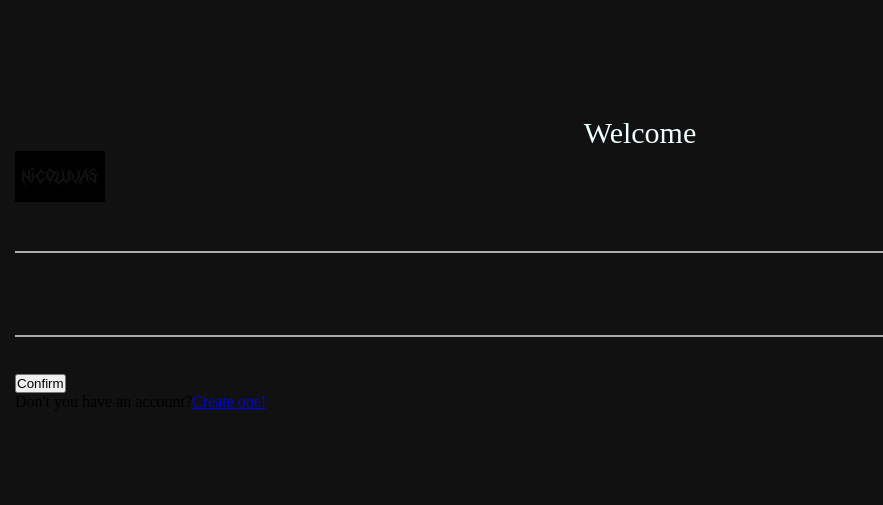
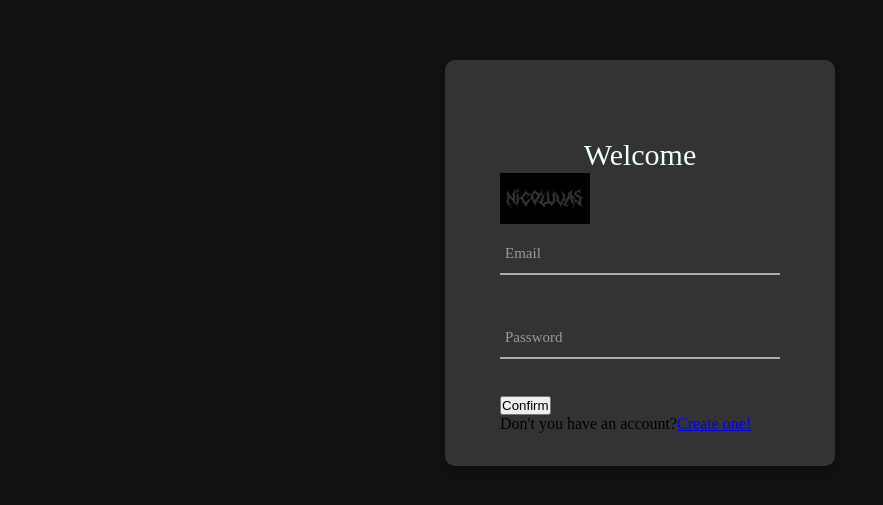
Before and after one commit to nicoluvas/jsx-playground, a React (Create React App) app: page / in a window 1280 px wide. Shown: the part 137-642 px from the top of the page, without its empty margins (0-883 px from the left). Built offline with nearby package versions, Linux system fonts and the light colour scheme.

Commit message:
stylish
more styles

```diff
--- a/src/App.css
+++ b/src/App.css
@@ -22,6 +22,16 @@
 }
 
 .wrap-login{
+    width: 390px;
+    background-color: #333;
+    border-radius: 10px;
+    overflow: hidden;
+    padding: 77px 55px 33px 55px;
+
+    box-shadow: 0 5px 10px 0px rgba(0, 0, 0, 0.2)
+}
+
+.login-form{
     width: 100%;
 }
 
@@ -59,3 +69,60 @@
 
     padding: 0 5px;
 }
+
+.focus-input{
+    position: absolute;
+    display: block;
+    width: 100%;
+    height: 100%;
+
+    top: 0; left: 0;
+
+    pointer-events: none;
+    color: #adadad;
+}
+
+.focus-input::before{
+    content: "";
+    display: block;
+    position: absolute;
+    bottom: -2px;
+    left: 0; width: 0; height: 2px;
+
+    -webkit-transition: all 0.4s;
+    -o-transition: all 0.4s;
+    -moz-transition: all 0.4s;
+
+    background-color: -webkit-linear-gradient(to left #21d4fd, #b721ff);
+    background-color: -o-linear-gradient(to left #21d4fd, #b721ff);
+    background-color: -moz-linear-gradient(to left #21d4fd, #b721ff);
+    background-color: -webkit-linear-gradient(to left #21d4fd, #b721ff);
+}
+
+.focus-input::after{
+    font-size: 15px;
+    color: #999;
+    line-height: 1.2;
+
+    content: attr(data-placeholder);
+
+    display: lock;
+    width: 100%;
+    position: absolute;
+    top: 16px;
+    left: 0px;
+
+    padding-left: 5px;
+
+    -webkit-transition: all 0.4s;
+    -o-transition: all 0.4s;
+    -moz-transition: all 0.4s;
+}
+
+.input:focus {
+    outline: 0;
+}
+
+.input:focus + .focus-input::after{
+    top: -15px;
+}
```
